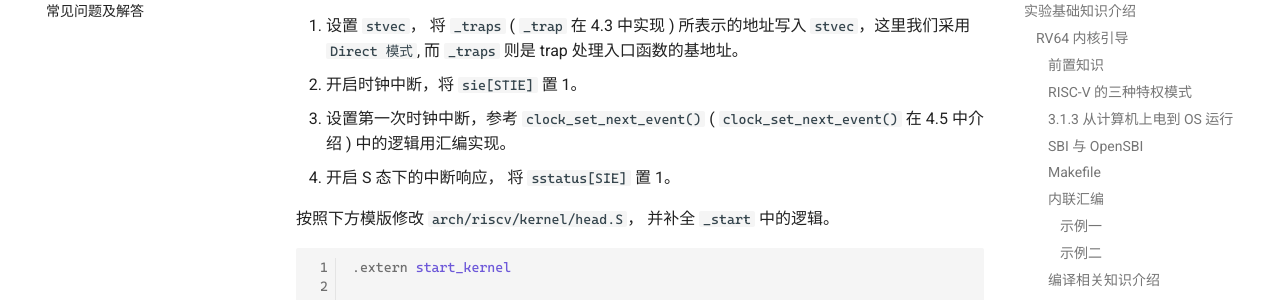
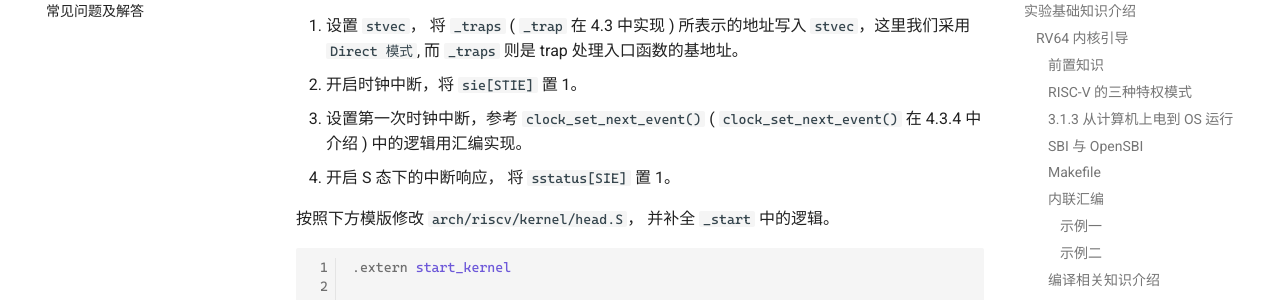
Before and after one commit to NoyException/zju_os_lab, an MkDocs documentation site: the page built from docs/lab1.md, in a window 1280 px wide and 900 px high, scrolled down 12910 px. Shown: the part 151-451 px from the top of the window. Built offline with MkDocs 1.6.1 and Material for MkDocs 9.7.7, drawn with Linux system fonts in a browser that asks for light colours; some web fonts are replaced; comment, search, counter and statistics services are not loaded; some of the changed text lies outside the part shown.

Commit message:
fix lab1 md 4.5 -> 4.3.4

```diff
--- a/docs/lab1.md
+++ b/docs/lab1.md
@@ -491,7 +491,7 @@ sbi_ecall 函数中，需要完成以下内容：
 
 1. 设置 `stvec`， 将 `_traps` ( `_trap` 在 4.3 中实现 ) 所表示的地址写入 `stvec`，这里我们采用 `Direct 模式`, 而 `_traps` 则是 trap 处理入口函数的基地址。
 2. 开启时钟中断，将 `sie[STIE]` 置 1。
-3. 设置第一次时钟中断，参考 `clock_set_next_event()` ( `clock_set_next_event()` 在 4.5 中介绍 ) 中的逻辑用汇编实现。
+3. 设置第一次时钟中断，参考 `clock_set_next_event()` ( `clock_set_next_event()` 在 4.3.4 中介绍 ) 中的逻辑用汇编实现。
 4. 开启 S 态下的中断响应， 将 `sstatus[SIE]` 置 1。
 
 按照下方模版修改 `arch/riscv/kernel/head.S`， 并补全 `_start` 中的逻辑。
@@ -576,7 +576,7 @@ void trap_handler(unsigned long scause, unsigned long sepc) {
     // 通过 `scause` 判断trap类型
     // 如果是interrupt 判断是否是timer interrupt
     // 如果是timer interrupt 则打印输出相关信息, 并通过 `clock_set_next_event()` 设置下一次时钟中断
-    // `clock_set_next_event()` 见 4.5 节
+    // `clock_set_next_event()` 见 4.3.4 节
     // 其他interrupt / exception 可以直接忽略
 
     // YOUR CODE HERE
```
